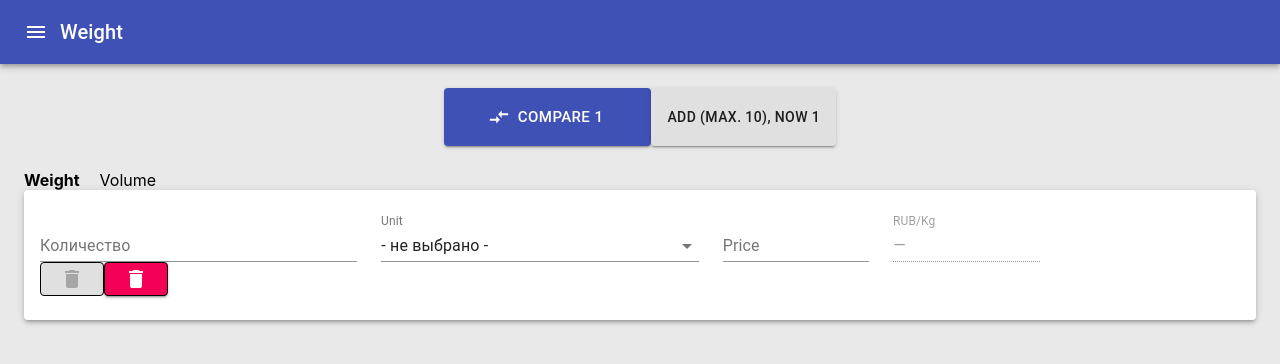
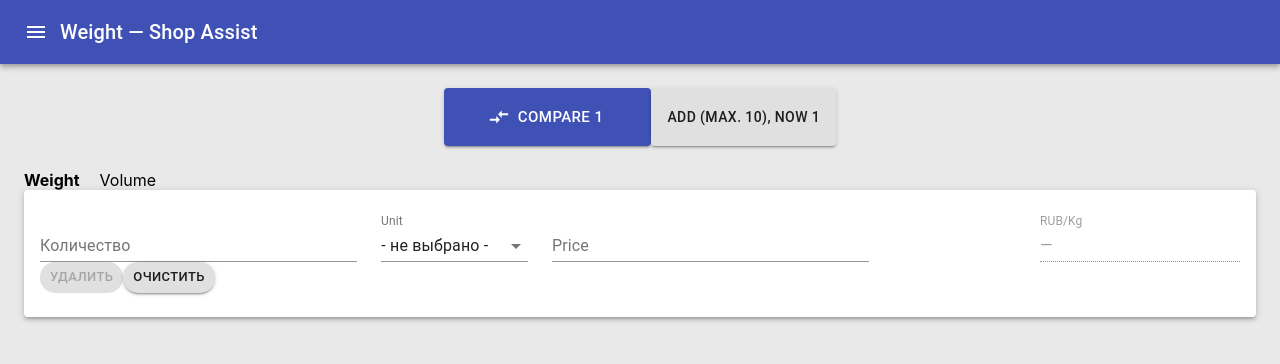
Before and after one commit to LazzyLizzard/shop-assist, a React (Create React App) app: page / in a window 1280 px wide. Shown: the top 364 px of the page. Built offline with nearby package versions, Linux system fonts and the light colour scheme.

Commit message:
Columns adjustment

```diff
--- a/src/components/header/header.jsx
+++ b/src/components/header/header.jsx
@@ -3,6 +3,7 @@
 import {IconButton, Toolbar, Typography} from '@material-ui/core';
 import MenuIcon from '@material-ui/icons/Menu';
 import {makeStyles} from '@material-ui/styles';
+import {MDASH} from '../../constants/initial-values';
 
 const useStyles = makeStyles(() => ({
     root: {
@@ -22,7 +23,7 @@
                     <MenuIcon/>
                 </IconButton>
                 <Typography variant="h6" className={classes.title}>
-                    {measureText}
+                    {measureText} {MDASH} Shop Assist
                 </Typography>
             </Toolbar>
         </AppBar>
--- a/src/components/price-item/price-item.jsx
+++ b/src/components/price-item/price-item.jsx
@@ -6,7 +6,18 @@
 import {Input} from '../../components';
 import {calculatePricePerStandardValue} from '../../utils';
 import {MEASURES} from '../../constants/measures';
-import {RemoveButton} from "./remove-button";
+import {RemoveButton} from './remove-button';
+
+const reg = /^[1-9]\d*(\.\d+)?$/;
+// const reg = /^\d+$/;
+// const reg = /^[0-9.]+$/;
+
+const checkValue = (value = '') => {
+    if (value.trim() === '') {
+        return false;
+    }
+    return !reg.test(value);
+};
 
 const colors = {
     greenBest: green["300"]
@@ -73,10 +84,10 @@
                             direction="row"
                             justify="flex-start"
                             alignItems="flex-start"
-                            key={index}
                         >
-                            <Grid item lg={4}>
+                            <Grid item lg={4} xs={5}>
                                 <Input
+                                    error={checkValue(item.quantity)}
                                     placeholder="Количество"
                                     label="Количество"
                                     name="quantity"
@@ -85,7 +96,7 @@
                                     changeHandler={changeHandler}
                                 />
                             </Grid>
-                            <Grid item lg={4}>
+                            <Grid item lg={2}>
                                 <FormControl fullWidth={true}>
                                     <InputLabel htmlFor="unit">Unit</InputLabel>
                                     <Select
@@ -99,8 +110,9 @@
                                     </Select>
                                 </FormControl>
                             </Grid>
-                            <Grid item lg={2}>
+                            <Grid item lg={4} xs={5}>
                                 <Input
+                                    error={checkValue(item.price)}
                                     placeholder="price"
                                     label="Price"
                                     name="price"
@@ -109,7 +121,9 @@
                                     changeHandler={changeHandler}
                                 />
                             </Grid>
-                            <Grid item lg={2}>
+                        </Grid>
+                    </Grid>
+                    <Grid item lg={2} xs={2}>
                         <TextField
                             disabled
                             label={`RUB/${itemName}`}
@@ -122,14 +136,10 @@
                         />
                     </Grid>
                 </Grid>
-                    </Grid>
-                    <Grid item lg={1} xs={2}>
-
-                    </Grid>
-                </Grid>
                 <Grid container>
                     <Grid item>
                         <RemoveButton
+                            buttonText="Удалить"
                             allowDelete={allowDelete}
                             onRemove={() => {
                                 removeHandler(index)
@@ -138,6 +148,7 @@
                     </Grid>
                     <Grid item>
                         <RemoveButton
+                            buttonText="Очистить"
                             allowDelete={true}
                             onRemove={() => {
                                 resetItemHandler(index)
--- a/src/components/price-item/remove-button.jsx
+++ b/src/components/price-item/remove-button.jsx
@@ -1,26 +1,28 @@
 import React from 'react';
 import {Button, makeStyles} from '@material-ui/core';
-import DeleteIcon from '@material-ui/icons/Delete';
 
 const useStyles = makeStyles((theme) => ({
     buttonSmall: {
-        padding: theme.spacing(0.5),
-        border: 'solid 1px #000',
+        borderRadius: '15px'
+        // padding: theme.spacing(0.5),
+        // border: 'solid 1px #000',
         // background: '#fff'
     }
 }));
 
-export const RemoveButton = ({allowDelete, onRemove, iconComponent}) => {
+export const RemoveButton = ({allowDelete, onRemove, buttonText = ''}) => {
     const classes = useStyles();
     return (
         <Button
+            size="small"
+            // variant="outlined"
             variant="contained"
             className={classes.buttonSmall}
             disabled={!allowDelete}
-            color="secondary"
+            color="default"
             onClick={onRemove}
         >
-            <DeleteIcon/>
+            {buttonText}
         </Button>
     );
 };
```
Lines whose indentation alone changed are shown as unchanged.
